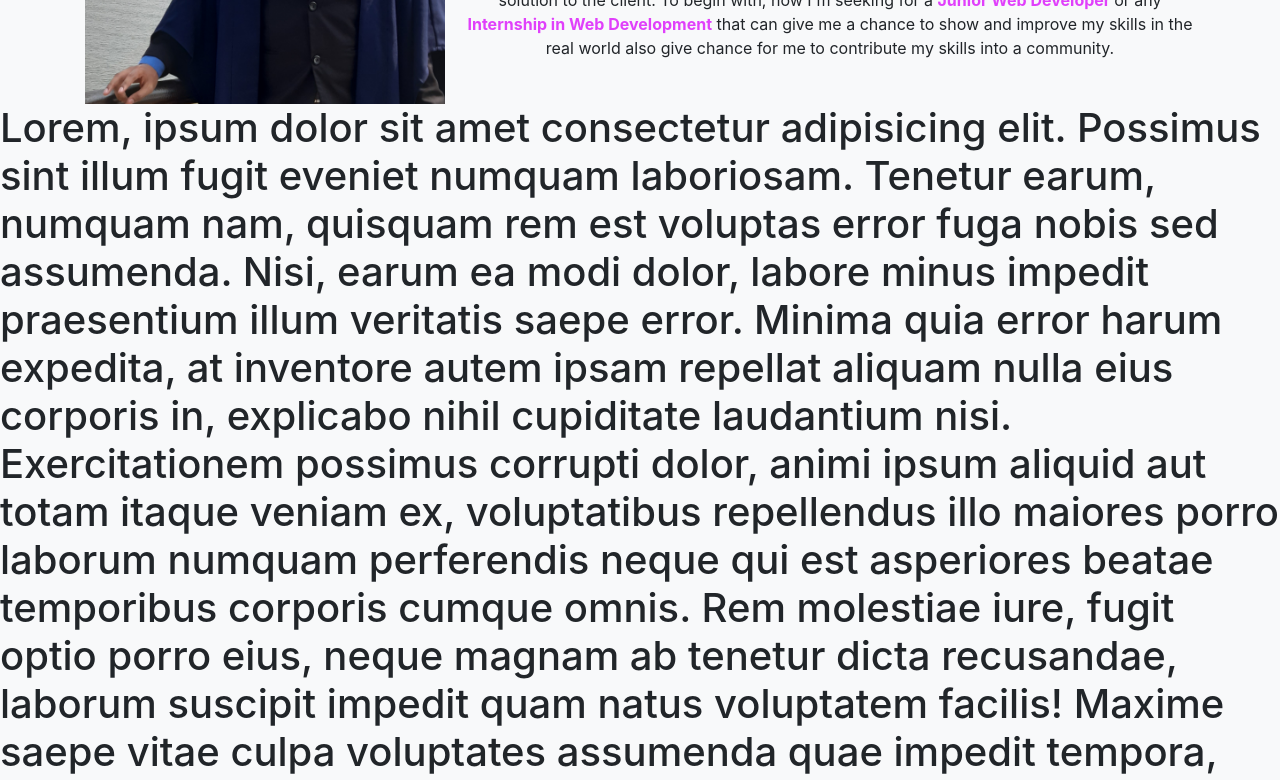
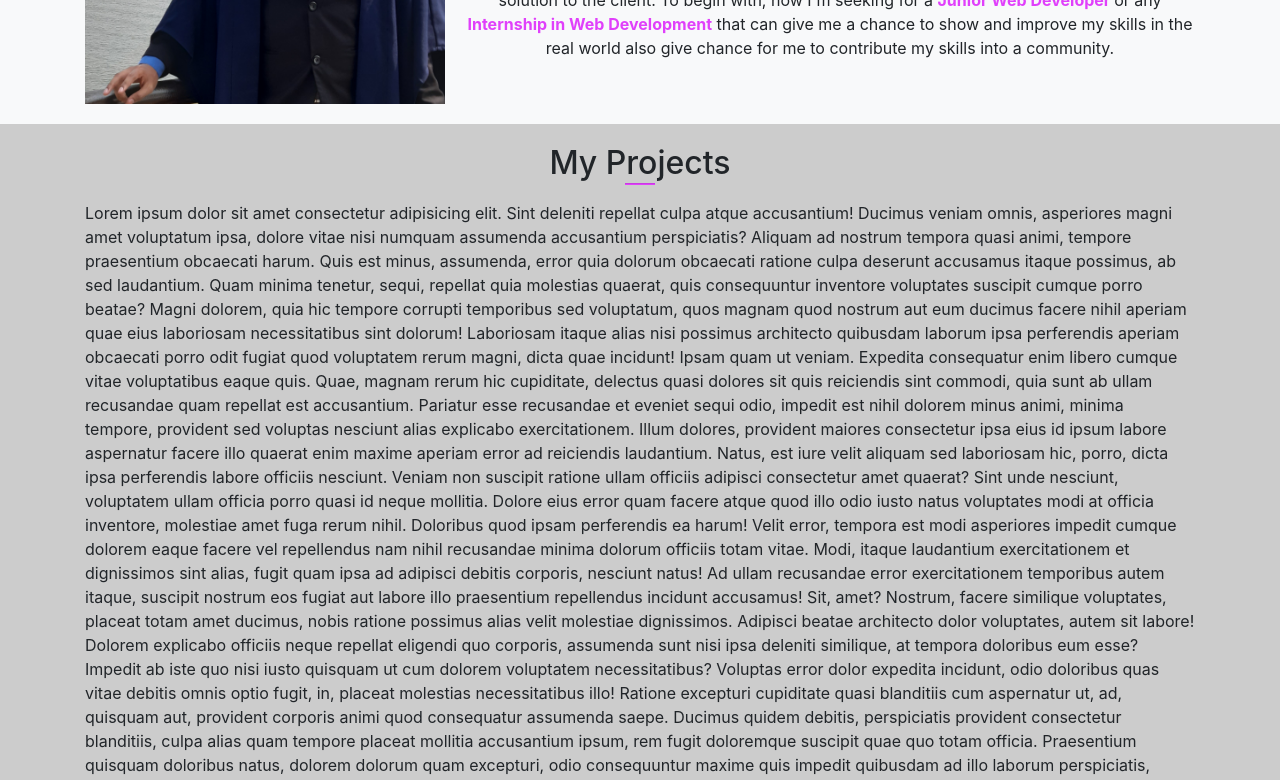
Before and after one commit to m-amirazmi/my-portfolio, a React (Create React App) app: page / in a window 1280 px wide. Shown: the part 1180-1960 px from the top of the page. Built offline with nearby package versions, Linux system fonts and the light colour scheme.

Commit message:
11 template projects

```diff
--- a/src/App.scss
+++ b/src/App.scss
@@ -5,7 +5,7 @@
 $primary-color: #e040fb;
 $light-color-1: #f8f9fa;
 $dark-color-1: #343a40;
-
+$dark-color-2: #ccc;
 body {
   font-family: "Dosis", "Roboto", sans-serif;
 }
@@ -105,3 +105,10 @@ body {
     }
   }
 }
+.myprojectpage {
+  margin-top: 20px;
+  background: $dark-color-2;
+  .myproject-title {
+    padding-top: 20px;
+  }
+}
--- a/src/components/MyProjectPage.js
+++ b/src/components/MyProjectPage.js
@@ -1,120 +1,75 @@
 import React from "react";
+import { Container } from "react-bootstrap";
 
 const MyProjectPage = (props) => {
   return (
-    <div className="">
-      <h1>
-        Lorem, ipsum dolor sit amet consectetur adipisicing elit. Possimus sint
-        illum fugit eveniet numquam laboriosam. Tenetur earum, numquam nam,
-        quisquam rem est voluptas error fuga nobis sed assumenda. Nisi, earum ea
-        modi dolor, labore minus impedit praesentium illum veritatis saepe
-        error. Minima quia error harum expedita, at inventore autem ipsam
-        repellat aliquam nulla eius corporis in, explicabo nihil cupiditate
-        laudantium nisi. Exercitationem possimus corrupti dolor, animi ipsum
-        aliquid aut totam itaque veniam ex, voluptatibus repellendus illo
-        maiores porro laborum numquam perferendis neque qui est asperiores
-        beatae temporibus corporis cumque omnis. Rem molestiae iure, fugit optio
-        porro eius, neque magnam ab tenetur dicta recusandae, laborum suscipit
-        impedit quam natus voluptatem facilis! Maxime saepe vitae culpa
-        voluptates assumenda quae impedit tempora, numquam, magni harum quia
-        quibusdam voluptatem adipisci distinctio atque quo? Tempora, quas unde
-        ex nihil maiores voluptate obcaecati minima libero, voluptas voluptatem
-        esse rem, ut officiis repudiandae debitis. Exercitationem, nesciunt!
-        Illum repellat optio, molestias nemo, error exercitationem vero
-        reprehenderit cum accusantium harum incidunt ullam fugiat est mollitia
-        doloremque, atque molestiae? Hic unde nesciunt sed suscipit fugiat,
-        voluptatibus eaque fuga quia magni ad porro ab cum deserunt blanditiis
-        quibusdam. Eos dicta dolore adipisci totam repellat corporis ipsum
-        maiores, earum molestias, ullam fugiat, quaerat beatae ducimus
-        voluptates voluptatibus doloremque assumenda minima quia libero. Soluta
-        tempore, quisquam veniam tempora culpa delectus ex laudantium sed
-        maiores iste, mollitia inventore natus debitis vel molestiae illum eos
-        dolorum, aspernatur facere consectetur. Assumenda facilis laudantium quo
-        libero eveniet nemo, excepturi, mollitia, aspernatur pariatur nam odit
-        totam numquam natus? Illo velit cum id quidem iure hic quasi eos
-        voluptatibus, eligendi perspiciatis sequi, rerum harum at officia
-        accusantium quas similique ipsa aliquam cupiditate ducimus architecto.
-        Quis maiores nulla laudantium quae consectetur voluptatibus, consequatur
-        tempore minima laboriosam quibusdam beatae quo porro ea corrupti
-        voluptate quisquam officiis dicta itaque minus! Numquam dolorem nisi
-        consequuntur necessitatibus voluptatum commodi, doloribus quas unde ea
-        nostrum quia saepe corporis a deserunt rem pariatur dicta esse amet
-        praesentium non. Ab consequuntur, porro officia eum, unde consectetur
-        modi natus inventore necessitatibus ut debitis? Dolor nemo nesciunt
-        voluptatem natus temporibus, maiores fugiat, at, et praesentium quia
-        atque deserunt dolores tenetur. Doloribus laboriosam rerum laudantium
-        quam quaerat quis saepe sunt ducimus natus nam a officiis, iste
-        perspiciatis maiores ea fugiat labore asperiores laborum sint magnam
-        molestias debitis facere vitae dignissimos. Deserunt cum sint nam esse
-        excepturi voluptatum facilis ab, ut voluptas odit ullam officia,
-        veritatis voluptate quam. Aut tempore praesentium nostrum adipisci
-        delectus similique? Aperiam minus, minima suscipit nihil facilis iusto!
-        Numquam blanditiis dolorum illum eaque laudantium fugiat officia
-        ducimus. A voluptatum laborum ratione cum iusto quo voluptas iure odio
-        similique ex illum officiis odit totam sed laboriosam veritatis dolore
-        deserunt, accusantium nihil. Labore animi a porro quo ea, explicabo
-        incidunt quam deleniti perspiciatis iure inventore officia soluta illo.
-        Voluptatem natus tenetur quibusdam, odit vitae harum laborum sit maiores
-        quisquam ullam repellat, culpa asperiores facilis in nam assumenda
-        excepturi nisi labore blanditiis corporis soluta inventore debitis
-        itaque accusamus. Explicabo, veritatis. Neque illum ab enim consequatur
-        commodi atque excepturi error repudiandae minima iure? Harum rerum ab
-        similique aut exercitationem eaque quisquam ea est hic enim dolore,
-        expedita excepturi corrupti, dignissimos aperiam distinctio? Excepturi
-        quae aut sapiente quasi suscipit adipisci magni numquam natus
-        consequatur, delectus dicta, beatae magnam soluta quam cupiditate
-        eveniet, maxime repellat sequi iure? Labore sed possimus expedita
-        voluptas, sunt eaque numquam est adipisci? Explicabo possimus quia
-        eveniet corrupti praesentium at dignissimos tenetur nemo ex minus,
-        expedita provident amet itaque iusto inventore animi. Soluta earum sint,
-        itaque, enim voluptatibus reprehenderit nihil atque asperiores mollitia
-        iusto quisquam qui? Ipsa omnis, sapiente quasi ullam reiciendis nam?
-        Perspiciatis amet aperiam eius vitae alias corrupti impedit expedita
-        consequuntur iste tempora sit culpa dolore doloribus sequi voluptatum
-        minima voluptate repellat, suscipit libero, rem itaque molestiae tenetur
-        ullam accusamus? Molestiae temporibus dolorum illo dolorem magni ab
-        sequi, commodi iure officia! Alias, assumenda possimus accusamus quas
-        iusto excepturi nobis blanditiis aspernatur eligendi id, molestias quae
-        asperiores iure cumque consequuntur, iste laudantium. Dolorem quis
-        maxime nostrum similique distinctio consequuntur laudantium veniam
-        excepturi id nemo maiores animi dignissimos ab vitae, atque molestiae
-        quod facilis blanditiis odit obcaecati beatae delectus repudiandae
-        sapiente? Obcaecati sunt voluptate magni quasi facere nesciunt,
-        temporibus quod, cumque error ex eius odio quisquam nemo dolor officia
-        consectetur totam! Omnis ea fugiat atque, reiciendis sed voluptatum
-        officiis similique alias voluptate quos tempora maxime eligendi dolorem
-        minima delectus officia maiores consectetur molestiae neque ullam
-        aliquid? Similique saepe magnam velit eaque ab, iure quas fugiat
-        recusandae deleniti? Aliquam non quaerat sed, velit unde itaque eveniet
-        expedita et delectus odio, asperiores quia tempora rem natus dolorem
-        incidunt reprehenderit dignissimos pariatur fuga dolorum iusto sunt
-        ullam exercitationem! Aliquam sapiente asperiores omnis amet doloribus
-        delectus dolor corporis! Facere eveniet sequi nihil ullam tempora
-        molestias nesciunt distinctio eos quod animi nobis adipisci, autem
-        expedita ipsam deserunt recusandae quam, ratione sit itaque quidem odit?
-        Ea illo animi expedita mollitia odio obcaecati omnis hic est? Reiciendis
-        quos, nisi repudiandae soluta ex magnam doloribus sed. Tenetur laborum
-        culpa officia dolorem nobis. A nemo esse autem doloribus voluptatibus
-        non commodi voluptas odio nisi id, ipsa adipisci tempore ullam earum
-        tenetur nobis libero totam error? Dignissimos repellendus voluptates
-        sunt consequuntur minus explicabo, odio cum qui voluptatem accusantium
-        ab suscipit nobis iste nisi in iusto omnis alias quam inventore magni
-        quasi vero? Dolorum unde totam, quisquam aspernatur officiis a porro.
-        Provident ab nesciunt possimus sequi? Natus obcaecati, fugit mollitia
-        harum nihil, magni tempore in sunt temporibus aliquid perferendis quo
-        distinctio et laudantium neque odit sapiente, iusto similique aperiam
-        dolor sit quae! Nesciunt odit beatae quo officia doloribus repudiandae
-        totam nobis, dolorem rerum inventore necessitatibus consequatur a
-        accusamus magni vitae perspiciatis voluptatibus molestias consectetur
-        ipsam modi? Odit neque officiis, suscipit aperiam labore consequuntur
-        sed repellendus nesciunt recusandae quaerat magnam optio dolorem culpa,
-        voluptatum nemo. Officiis dolor eum dicta fugit aut. Quas delectus culpa
-        debitis nulla? Harum id incidunt saepe quo delectus, eius dignissimos,
-        recusandae consectetur molestiae voluptatibus deserunt magnam, similique
-        perferendis eaque officia nihil est? Inventore, sunt officiis voluptate
-        ea odio mollitia non, exercitationem quidem eius nesciunt, esse
-        aspernatur dolor!
-      </h1>
+    <div className="myprojectpage">
+      <Container>
+        <h2 className="myproject-title">My Projects</h2>
+        <hr />
+        <div className="">
+          <p>
+            Lorem ipsum dolor sit amet consectetur adipisicing elit. Sint
+            deleniti repellat culpa atque accusantium! Ducimus veniam omnis,
+            asperiores magni amet voluptatum ipsa, dolore vitae nisi numquam
+            assumenda accusantium perspiciatis? Aliquam ad nostrum tempora quasi
+            animi, tempore praesentium obcaecati harum. Quis est minus,
+            assumenda, error quia dolorum obcaecati ratione culpa deserunt
+            accusamus itaque possimus, ab sed laudantium. Quam minima tenetur,
+            sequi, repellat quia molestias quaerat, quis consequuntur inventore
+            voluptates suscipit cumque porro beatae? Magni dolorem, quia hic
+            tempore corrupti temporibus sed voluptatum, quos magnam quod nostrum
+            aut eum ducimus facere nihil aperiam quae eius laboriosam
+            necessitatibus sint dolorum! Laboriosam itaque alias nisi possimus
+            architecto quibusdam laborum ipsa perferendis aperiam obcaecati
+            porro odit fugiat quod voluptatem rerum magni, dicta quae incidunt!
+            Ipsam quam ut veniam. Expedita consequatur enim libero cumque vitae
+            voluptatibus eaque quis. Quae, magnam rerum hic cupiditate, delectus
+            quasi dolores sit quis reiciendis sint commodi, quia sunt ab ullam
+            recusandae quam repellat est accusantium. Pariatur esse recusandae
+            et eveniet sequi odio, impedit est nihil dolorem minus animi, minima
+            tempore, provident sed voluptas nesciunt alias explicabo
+            exercitationem. Illum dolores, provident maiores consectetur ipsa
+            eius id ipsum labore aspernatur facere illo quaerat enim maxime
+            aperiam error ad reiciendis laudantium. Natus, est iure velit
+            aliquam sed laboriosam hic, porro, dicta ipsa perferendis labore
+            officiis nesciunt. Veniam non suscipit ratione ullam officiis
+            adipisci consectetur amet quaerat? Sint unde nesciunt, voluptatem
+            ullam officia porro quasi id neque mollitia. Dolore eius error quam
+            facere atque quod illo odio iusto natus voluptates modi at officia
+            inventore, molestiae amet fuga rerum nihil. Doloribus quod ipsam
+            perferendis ea harum! Velit error, tempora est modi asperiores
+            impedit cumque dolorem eaque facere vel repellendus nam nihil
+            recusandae minima dolorum officiis totam vitae. Modi, itaque
+            laudantium exercitationem et dignissimos sint alias, fugit quam ipsa
+            ad adipisci debitis corporis, nesciunt natus! Ad ullam recusandae
+            error exercitationem temporibus autem itaque, suscipit nostrum eos
+            fugiat aut labore illo praesentium repellendus incidunt accusamus!
+            Sit, amet? Nostrum, facere similique voluptates, placeat totam amet
+            ducimus, nobis ratione possimus alias velit molestiae dignissimos.
+            Adipisci beatae architecto dolor voluptates, autem sit labore!
+            Dolorem explicabo officiis neque repellat eligendi quo corporis,
+            assumenda sunt nisi ipsa deleniti similique, at tempora doloribus
+            eum esse? Impedit ab iste quo nisi iusto quisquam ut cum dolorem
+            voluptatem necessitatibus? Voluptas error dolor expedita incidunt,
+            odio doloribus quas vitae debitis omnis optio fugit, in, placeat
+            molestias necessitatibus illo! Ratione excepturi cupiditate quasi
+            blanditiis cum aspernatur ut, ad, quisquam aut, provident corporis
+            animi quod consequatur assumenda saepe. Ducimus quidem debitis,
+            perspiciatis provident consectetur blanditiis, culpa alias quam
+            tempore placeat mollitia accusantium ipsum, rem fugit doloremque
+            suscipit quae quo totam officia. Praesentium quisquam doloribus
+            natus, dolorem dolorum quam excepturi, odio consequuntur maxime quis
+            impedit quibusdam ad illo laborum perspiciatis, deserunt
+            exercitationem animi pariatur quae nulla? Sit minus, culpa sapiente
+            nobis sequi illo eos atque cupiditate eum facilis. Soluta at sit
+            magnam explicabo nisi ipsum quo laborum debitis eos voluptatem
+            voluptates suscipit doloribus, aspernatur eligendi reiciendis id
+            quidem cumque animi quos tenetur, totam voluptatibus maiores error.
+            Nemo nesciunt non veritatis.
+          </p>
+        </div>
+      </Container>
     </div>
   );
 };
```
